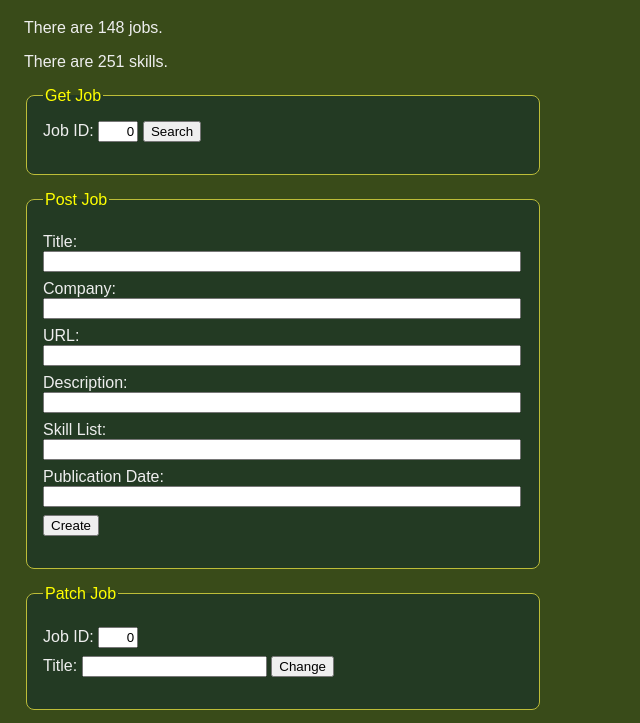
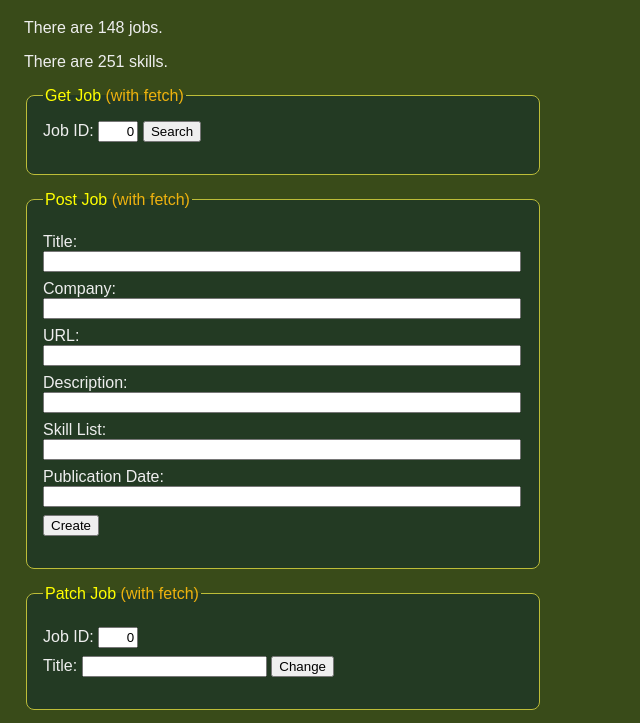
Before and after one commit to edwardtanguay/et882-vite-rest-json-server, a website built with Vite: page index.html in a window 1280 px wide. Shown: the part 61-784 px from the top of the page, without its empty margins (0-640 px from the left). Built offline with nearby package versions, Linux system fonts and the light colour scheme; data requests are answered from the project's data file.

Commit message:
added with fetch

```diff
--- a/src/components/PatchJob.ts
+++ b/src/components/PatchJob.ts
@@ -58,7 +58,7 @@ export const PatchJob = () => {
 			}
 		</style>
 	 	<fieldset class="component patchJob">
-			<legend>Patch Job</legend>
+			<legend>Patch Job <span>(with fetch)</span></legend>
 			<form>
 				<div>Job ID: <input class="jobId" value="0"/></div>
 				<div>Title: <input class="title"/><button>Change</button></div>
--- a/src/components/PostJob.ts
+++ b/src/components/PostJob.ts
@@ -59,7 +59,7 @@ export const PostJob = () => {
 			}
 		</style>
 	 	<fieldset class="component postJob">
-			<legend>Post Job</legend>
+			<legend>Post Job <span>(with fetch)</span></legend>
 			<form>
 				<div>Title: <input class="title" name="title"/></div>
 				<div>Company: <input class="company" name="company"/></div>
--- a/src/components/PutJob.ts
+++ b/src/components/PutJob.ts
@@ -75,7 +75,7 @@ export const PutJob = () => {
 			}
 		</style>
 	 	<fieldset class="component putJob">
-			<legend>Put Job</legend>
+			<legend>Put Job <span>(with fetch)</span></legend>
 			<form>
 				<div>Title: <input class="title" name="title"/></div>
 				<div>Company: <input class="company" name="company"/></div>
--- a/src/components/getJob.ts
+++ b/src/components/getJob.ts
@@ -43,7 +43,7 @@ export const GetJob = () => {
 			}
 		</style>
 	 	<fieldset class="component getJob">
-			<legend>Get Job</legend>
+			<legend>Get Job <span>(with fetch)</span></legend>
 			<form>
 			Job ID: <input class="jobId" value="0"/><button>Search</button>
 			</form>
--- a/src/style.scss
+++ b/src/style.scss
@@ -18,6 +18,9 @@ body {
 
 		legend {
 			color: yellow;
+			span {
+				color:rgb(238, 178, 15);
+			}
 		}
 
 		form {
```
